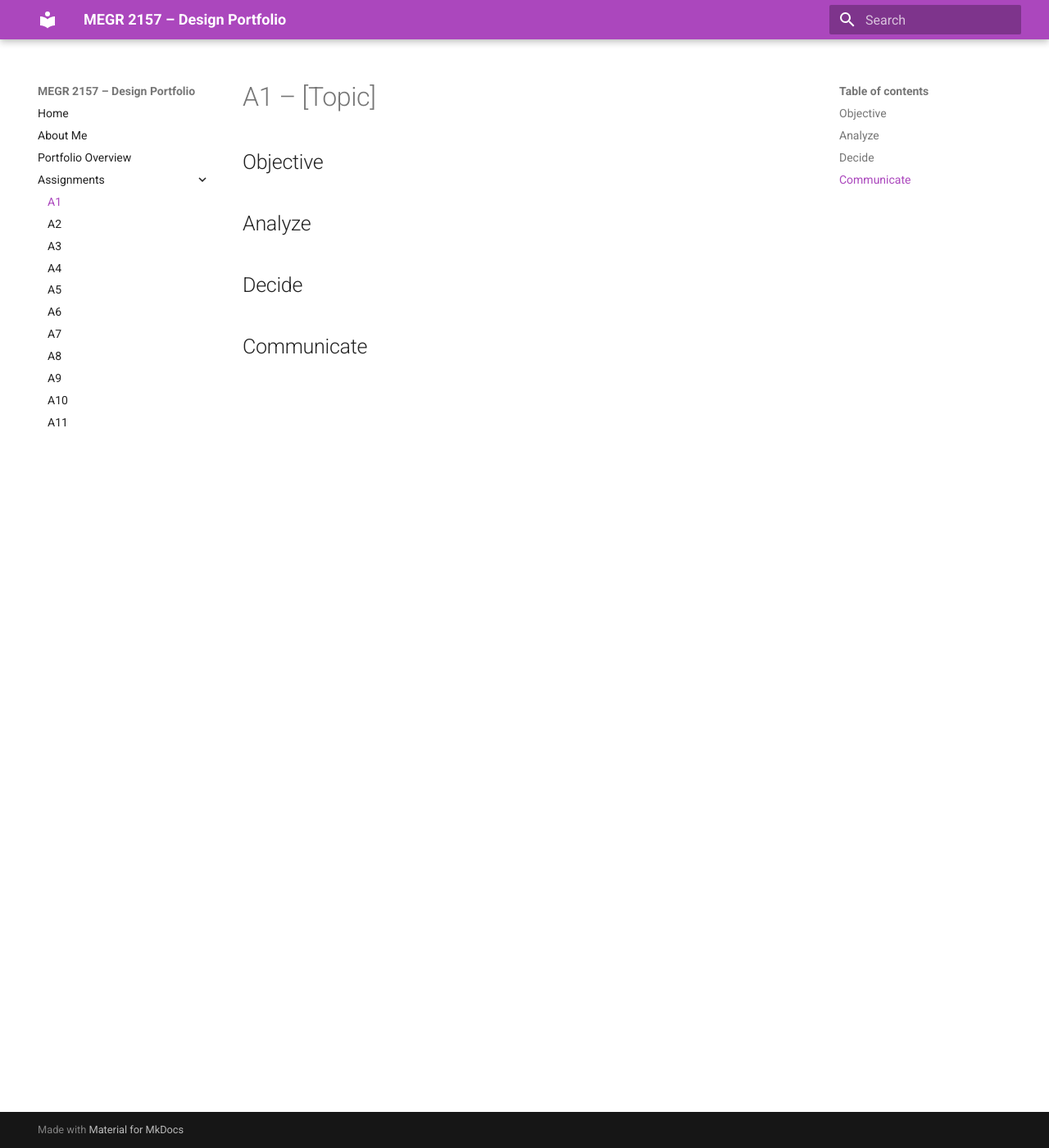
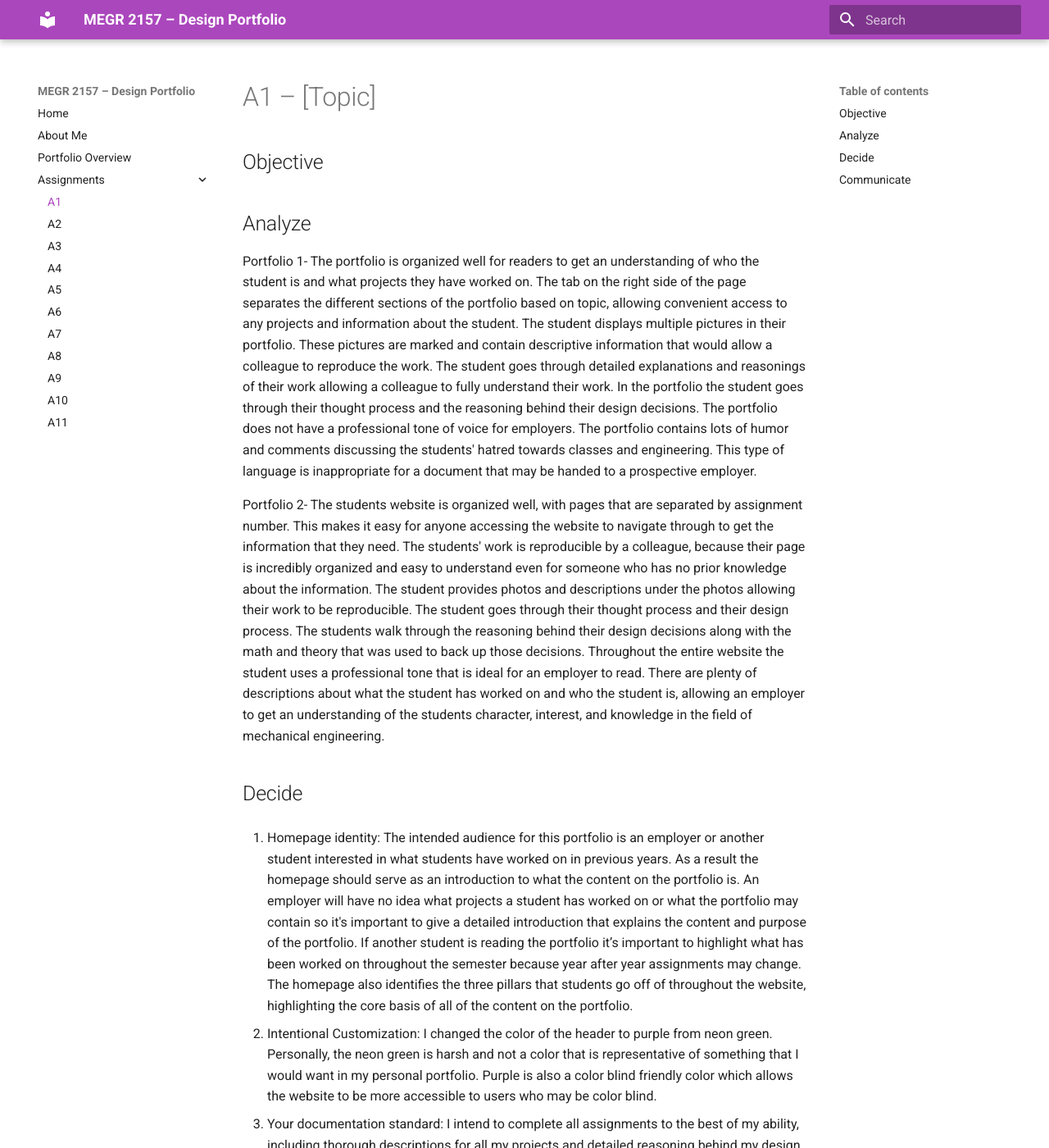
Before and after one commit to fpournia-png/megr2157-portfolio, an MkDocs documentation site: the page built from docs/assignments/A01/index.md, in a window 1280 px wide and 1400 px high. Shown: the whole window at 82% size. Built offline with MkDocs 1.6.1 and Material for MkDocs 9.7.7, drawn with Linux system fonts in a browser that asks for light colours; some of the changed text lies outside the part shown.

Commit message:
Enhance portfolio analysis and decision-making sections
Added analysis and decision sections for two portfolios, including feedback on organization, tone, and customization choices.

```diff
--- a/docs/assignments/A01/index.md
+++ b/docs/assignments/A01/index.md
@@ -4,9 +4,22 @@
 
 
 ## Analyze
+Portfolio 1-
+The portfolio is organized well for readers to get an understanding of who the student is and what projects they have worked on. The tab on the right side of the page separates the different sections of the portfolio based on topic, allowing convenient access to any projects and information about the student. The student displays multiple pictures in their portfolio. These pictures are marked and contain descriptive information that would allow a colleague to reproduce the work. The student goes through detailed explanations and reasonings of their work allowing a colleague to fully understand their work. In the portfolio the student goes through their thought process and the reasoning behind their design decisions. The portfolio does not have a professional tone of voice for employers. The portfolio contains lots of humor and comments discussing the students' hatred towards classes and engineering. This type of language is inappropriate for a document that may be handed to a prospective employer.
+
+Portfolio 2-
+The students website is organized well, with pages that are separated by assignment number. This makes it easy for anyone accessing the website to navigate through to get the information that they need. The students' work is reproducible by a colleague, because their page is incredibly organized and easy to understand even for someone who has no prior knowledge about the information. The student provides photos and descriptions under the photos allowing their work to be reproducible. The student goes through their thought process and their design process. The students walk through the reasoning behind their design decisions along with the math and theory that was used to back up those decisions. Throughout the entire website the student uses a professional tone that is ideal for an employer to read. There are plenty of descriptions about what the student has worked on and who the student is, allowing an employer to get an understanding of the students character, interest, and knowledge in the field of mechanical engineering.
 
 
 ## Decide
+1. Homepage identity:
+The intended audience for this portfolio is an employer or another student interested in what students have worked on in previous years. As a result the homepage should serve as an introduction to what the content on the portfolio is. An employer will have no idea what projects a student has worked on or what the portfolio may contain so it's important to give a detailed introduction that explains the content and purpose of the portfolio. If another student is reading the portfolio it’s important to highlight what has been worked on throughout the semester because year after year assignments may change. The homepage also identifies the three pillars that students go off of throughout the website, highlighting the core basis of all of the content on the portfolio.
+
+
+2. Intentional Customization: I changed the color of the header to purple from neon green. Personally, the neon green is harsh and not a color that is representative of something that I would want in my personal portfolio. Purple is also a color blind friendly color which allows the website to be more accessible to users who may be color blind.
+
+
+3. Your documentation standard: I intend to complete all assignments to the best of my ability, including thorough descriptions for all my projects and detailed reasoning behind my design decisions backed with theory and equations.
 
 
 ## Communicate
```
